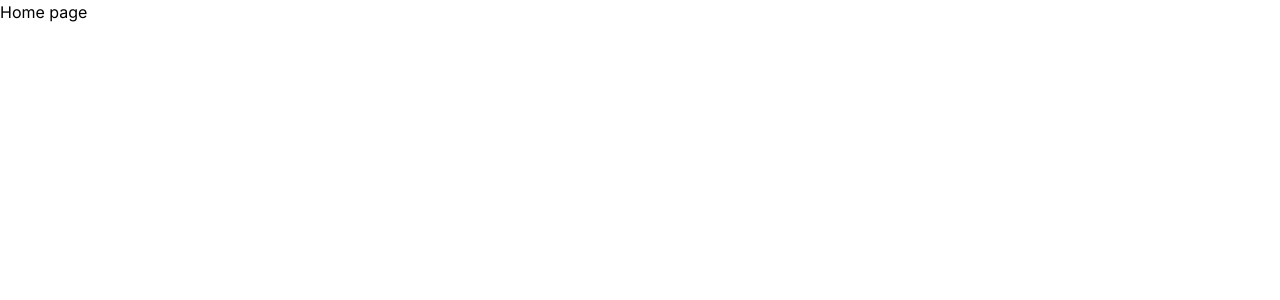
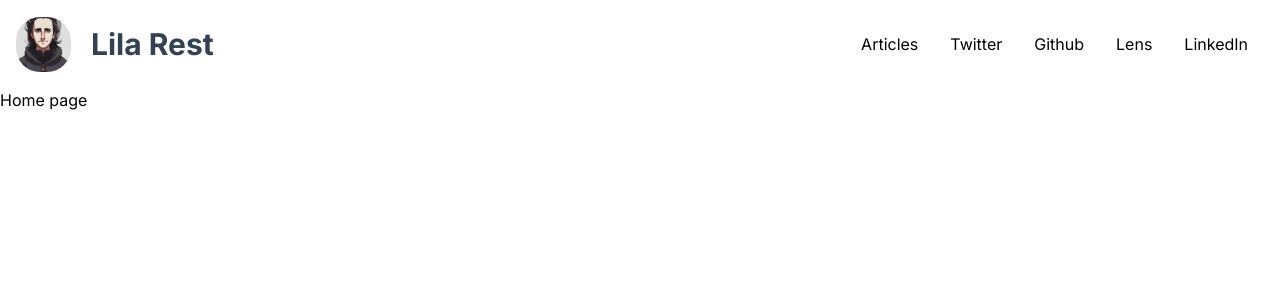
Before and after one commit to LilaRest/website, a Next.js app: page / in a window 1280 px wide. Shown: the top 300 px of the page. Built offline with nearby package versions, Linux system fonts and the light colour scheme.

Commit message:
feat: write a minimal Header component and setup basic layout

```diff
--- a/src/app/layout.tsx
+++ b/src/app/layout.tsx
@@ -1,5 +1,6 @@
 import "./globals.css";
 import { Inter } from "next/font/google";
+import Header from "@/components/Header";
 
 const inter = Inter({ subsets: ["latin"] });
 
@@ -15,7 +16,11 @@ export default function RootLayout({
 }) {
   return (
     <html lang="en">
-      <body className={inter.className}>{children}</body>
+      <body className={inter.className}>
+        <Header />
+        <main>{children}</main>
+        {/* <Footer /> */}
+      </body>
     </html>
   );
 }
--- /dev/null
+++ b/src/components/Header.tsx
@@ -0,0 +1,49 @@
+import Image from "next/image";
+import Link from "next/link";
+import { FC } from "react";
+import profilePicture from "~/assets/pp.jpg";
+
+const Header: FC = () => (
+  <header className="flex justify-between">
+    <Link href="/" className="pl-4 flex gap-5 justify-center items-center">
+      <Image
+        src={profilePicture}
+        alt="Lila Rest"
+        width={55}
+        height={55}
+        className="rounded-3xl"
+      />
+      <h1 className="text-3xl font-bold text-slate-700">Lila Rest</h1>
+    </Link>
+    <nav className="p-8">
+      <ul className="flex gap-8">
+        <li>
+          <Link href="" target="_blank">
+            Articles
+          </Link>
+        </li>
+        <li>
+          <Link href="" target="_blank">
+            Twitter
+          </Link>
+        </li>
+        <li>
+          <Link href="" target="_blank">
+            Github
+          </Link>
+        </li>
+        <li>
+          <Link href="" target="_blank">
+            Lens
+          </Link>
+        </li>
+        <li>
+          <Link href="" target="_blank">
+            LinkedIn
+          </Link>
+        </li>
+      </ul>
+    </nav>
+  </header>
+);
+export default Header;
```
Also changed, not shown: public/assets/pp.jpg (added).
